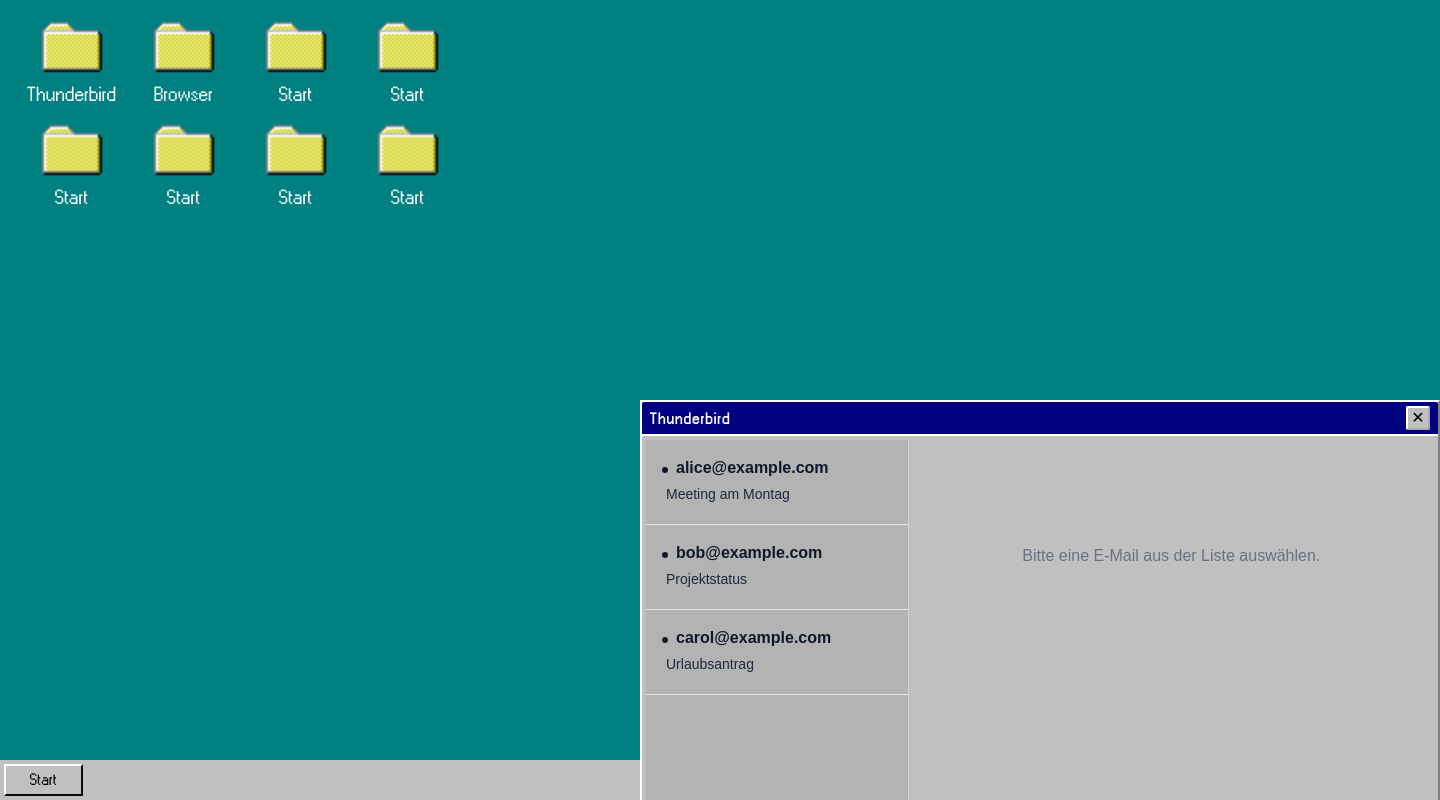
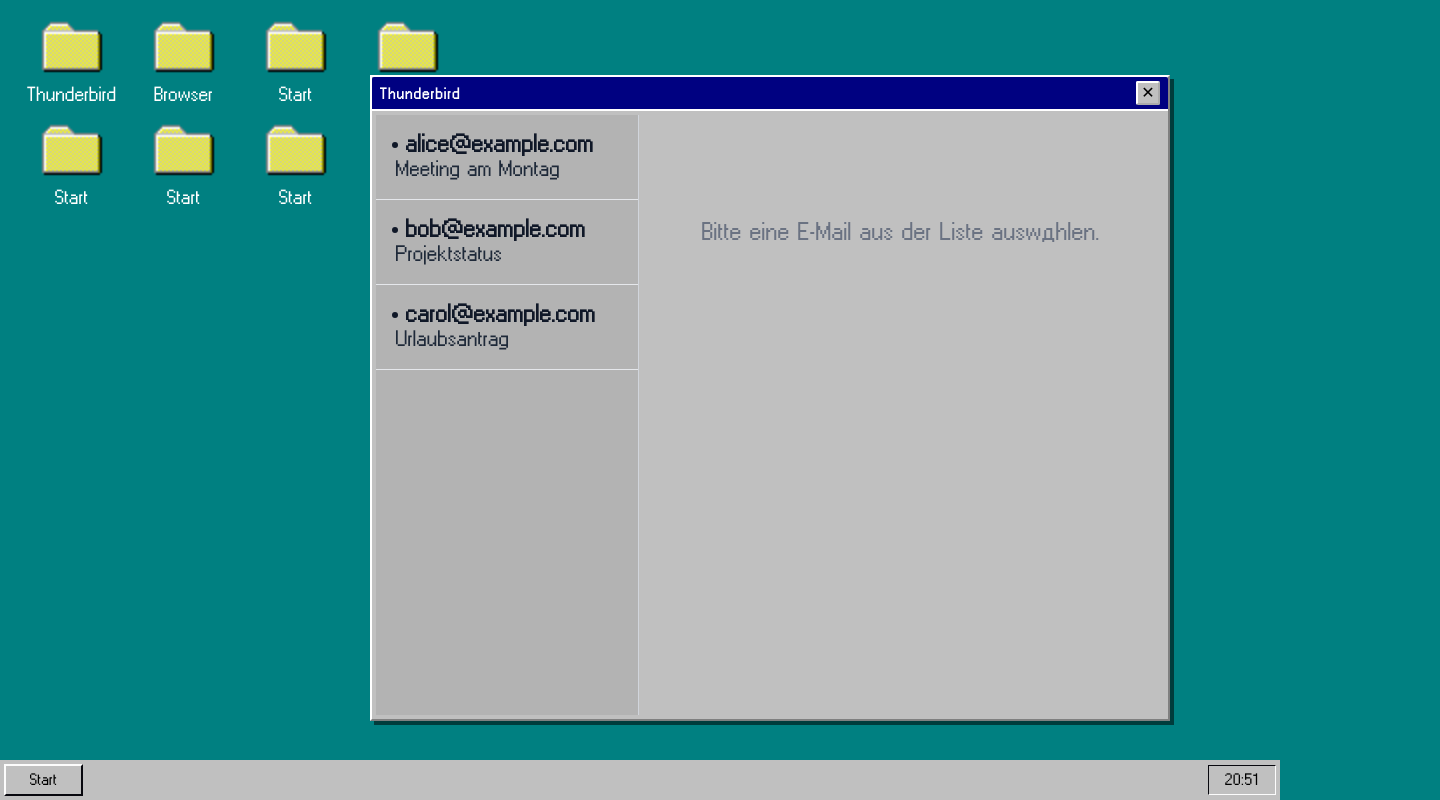
Before and after one commit to darius-it/doors95, a Nuxt app: page / in a window 1280 px wide. Both pictures are taken after a click on the element "Thunderbird". Shown: the top 800 px of the page, 1440 px wide, since content can reach past the window. Built offline with nearby package versions, Linux system fonts and the light colour scheme.

Commit message:
fix: temp hacky fix for window spawning in wrong position

```diff
--- a/components/desktop/Window.vue
+++ b/components/desktop/Window.vue
@@ -6,9 +6,8 @@
   >
     <div
       ref="el"
-      class="window95 pointer-events-auto resize overflow-auto"
+      class="window95 pointer-events-auto"
       :style="style"
-      :class="windowDimensionsStyle"
       @click="$emit('clickInsideWindow', name)"
     >
       <div
@@ -29,7 +28,7 @@
 </template>
 
 <script lang="ts" setup>
-import { useDraggable, useResizeObserver } from '@vueuse/core'
+import { useDraggable } from '@vueuse/core'
 
 const props = defineProps({
   name: {
@@ -49,36 +48,26 @@ const emit = defineEmits(['close', 'clickInsideWindow'])
 const el = ref<HTMLElement | null>(null)
 const dragHandle = ref<HTMLElement | null>(null)
 
-const windowHeight = ref(0)
-const windowWidth = ref(0)
-
-const windowDimensionsStyle = computed(() => {
-  return "w-[" + windowWidth.value + "px] h-[" + windowHeight.value + "px]"
-})
-
 const windowZIndex = computed(() => {
   return props.lastClickedWindow === props.name ? 1000 : 0
 })
 
 const isOpen = computed(() => {
-  if (!props.currentlyOpenWindows) return false
+  if (!props.currentlyOpenWindows) {
+    return false
+  }
   return props.currentlyOpenWindows.includes(props.name)
 })
 
 const { x, y, style } = useDraggable(el, {
   handle: dragHandle,
-  initialValue: { x: 0, y: 0 },
+  initialValue: {
+    x: 1000,
+    y: 450
+  },
   onStart: () => {
     emit('clickInsideWindow', props.name)
   },
-})
-
-useResizeObserver(el, (entries) => {
-  const entry = entries[0]
-  if (entry) {
-    windowWidth.value = entry.contentRect.width
-    windowHeight.value = entry.contentRect.height
-  }
 })
 
 let initialized = false
@@ -86,8 +75,9 @@ let initialized = false
 onMounted(async () => {
   await nextTick()
   if (el.value && !initialized) {
-    x.value = (window.innerWidth - el.value.offsetWidth) / 2
-    y.value = (window.innerHeight - el.value.offsetHeight) / 2
+    // Center the window
+    x.value = 370
+    y.value = 75
     initialized = true
   }
 })
@@ -147,7 +137,6 @@ onMounted(async () => {
 
 .window95-content {
   padding: 4px;
-  font-family: 'MS Sans Serif', Arial, sans-serif;
   height: calc(100% - 36px);
   overflow: auto;
 }
```
